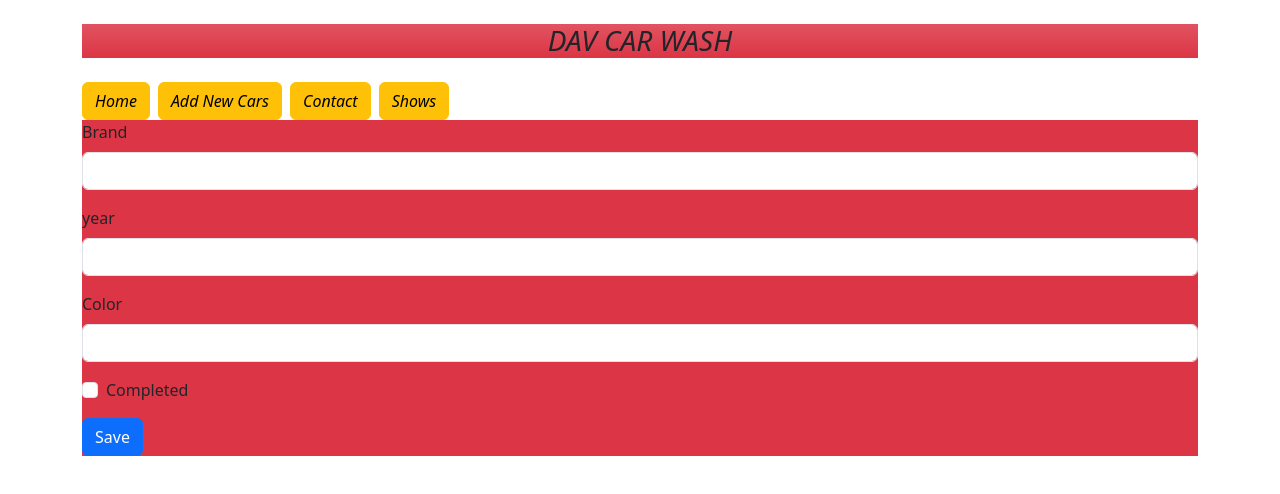
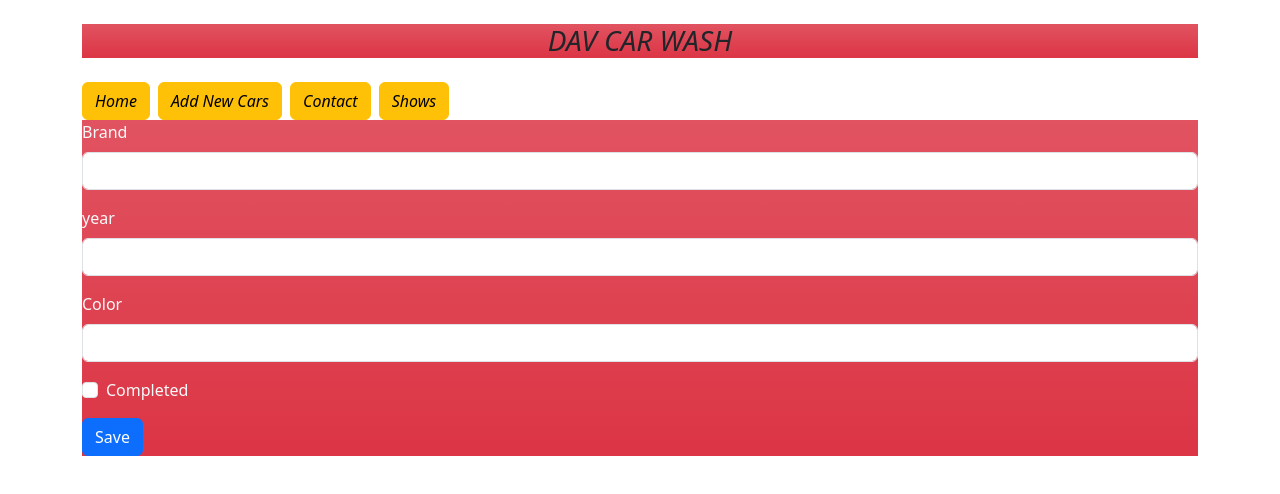
Before and after one commit to DUAwele/davs-app, a React (Create React App) app: page /add in a window 1280 px wide. Shown: the top 494 px of the page. Built offline with nearby package versions, Linux system fonts and the light colour scheme.

Commit message:
updated the newcars form

```diff
--- a/src/CRSform.js
+++ b/src/CRSform.js
@@ -19,7 +19,7 @@ function CRSform({ initialData , onSubmit})
        setFormData({...formData , status: !formData.status})
     }
     return (
-        <form onSubmit={handleSubmit} className="bg-danger bg-grdient">
+        <form onSubmit={handleSubmit} className="bg-danger bg-gradient text-light">
           <div className="mb-3">
             <label className="form-label">Brand</label>
             <input
```
